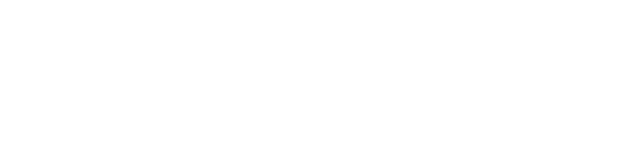
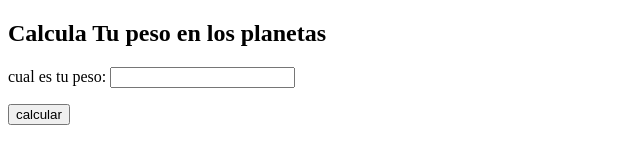
Before and after one commit to DeysiTala/pesos-planetas, a plain HTML site: page index.html in a window 1280 px wide. Shown: the whole page, without its empty margins (0-640 px from the left). Drawn offline with Linux system fonts and the light colour scheme.

Commit message:
primer commit archivo index.html

```diff
--- a/index.html
+++ b/index.html
@@ -2,9 +2,12 @@
 <html lang="en">
 <head>
 	<meta charset="UTF-8">
-	<title>	</title>
+	<title>Tu peso en los planetas</title>
 </head>
 <body>
-	<script src="js.js"></script>
+<h2>Calcula Tu peso en los planetas</h2>
+	<p>cual es tu peso: <input type="text" id="peso" ></p>
+	<p><button onclick="pesoPlanetas()">calcular</button></p>
 </body>
+<script type="text/javascript" src="js.js" ></script>
 </html>
```
